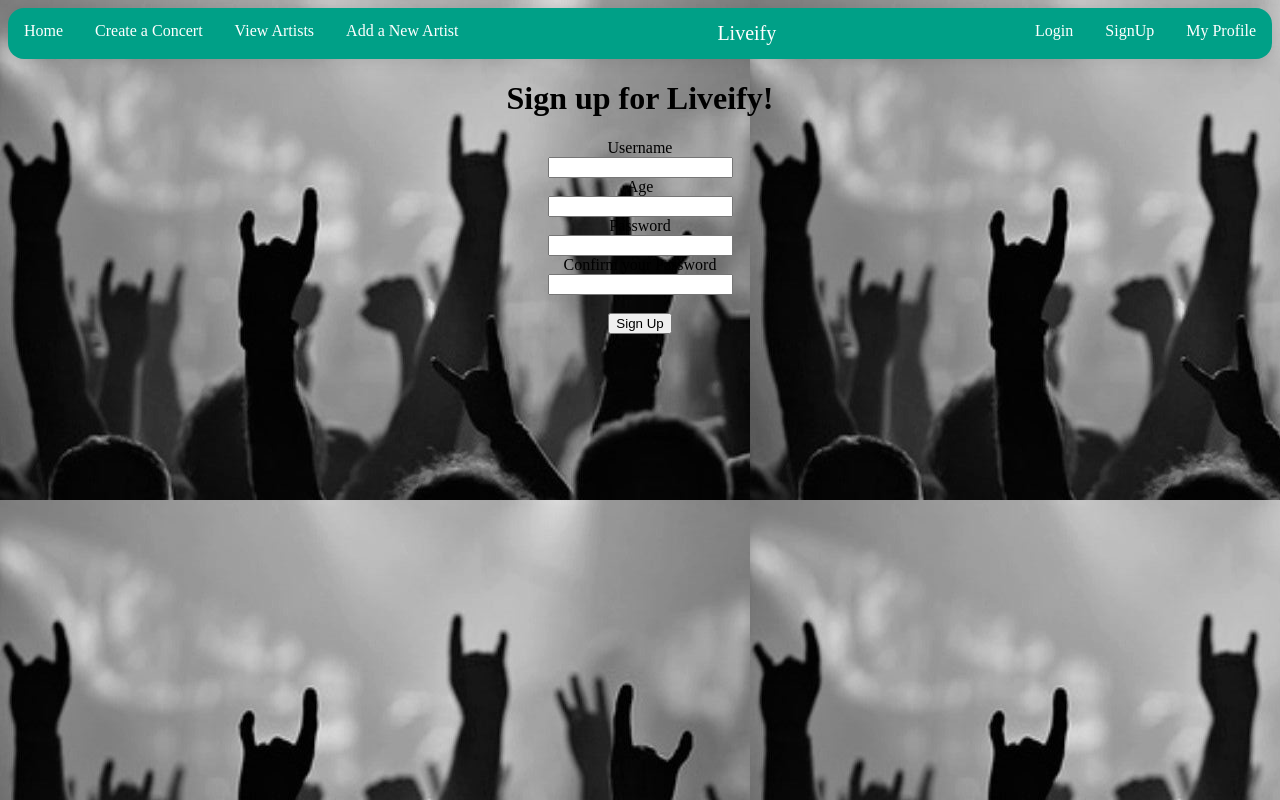
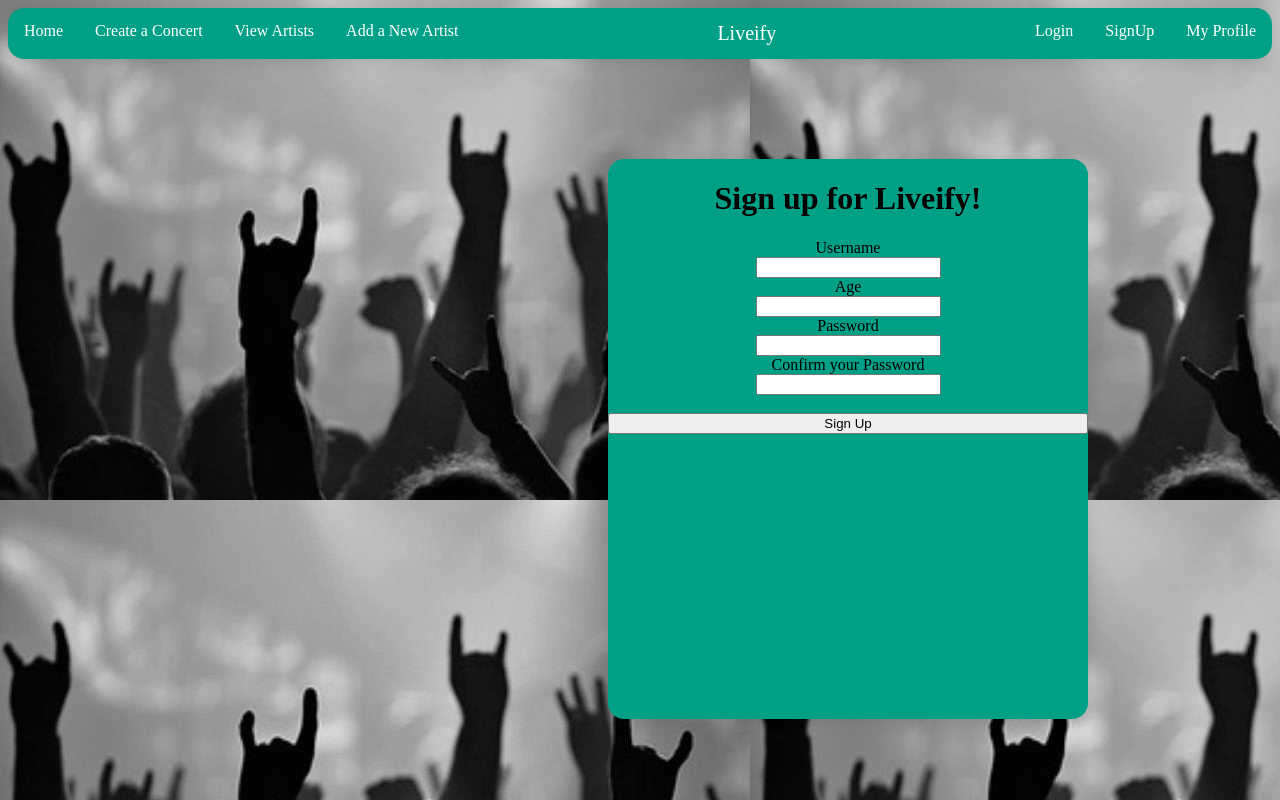
Before and after one commit to RobEgeland/Liveify-v2, a React (Create React App) app in the folder client/: page /signup in a window 1280 px wide. Built offline with nearby package versions, Linux system fonts and the light colour scheme; no server answers.

Commit message:
added styling to login and signup

```diff
--- a/client/src/components/LogIn.js
+++ b/client/src/components/LogIn.js
@@ -46,7 +46,7 @@ const LogIn = ({setCurrentUser, setLoggedIn, loggedIn}) => {
         })
     }
   return (
-    <form onSubmit={handleSubmit}>
+    <form className='artist-form' onSubmit={handleSubmit}>
         <h1>Log In</h1>
         {loggedIn ? null : <div className='error'>{errors}</div>}
         <div>
--- a/client/src/components/SignUp.js
+++ b/client/src/components/SignUp.js
@@ -53,7 +53,7 @@ const SignUp = ({setCurrentUser, setLoggedIn}) => {
 
 
   return (
-    <form onSubmit={handleSubmit}>
+    <form className='artist-form' onSubmit={handleSubmit}>
         <h1>Sign up for Liveify!</h1>
         {errors ? <div className='error'>{errors}</div> : null}
         <div>
```
